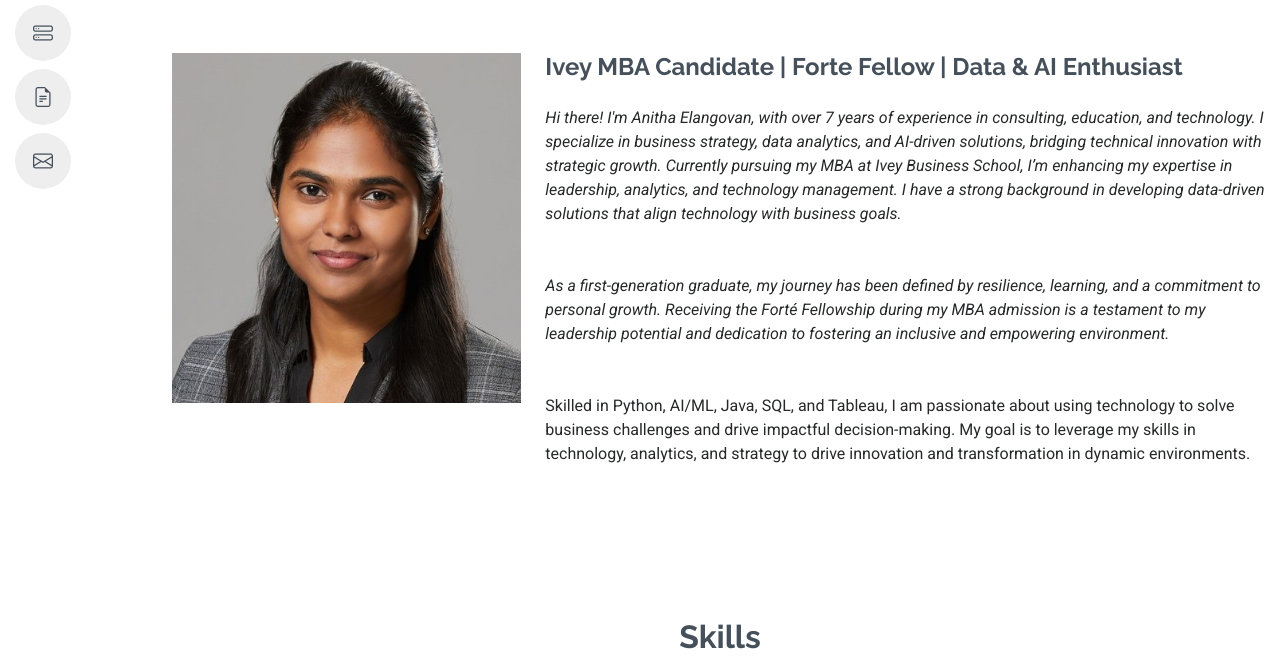
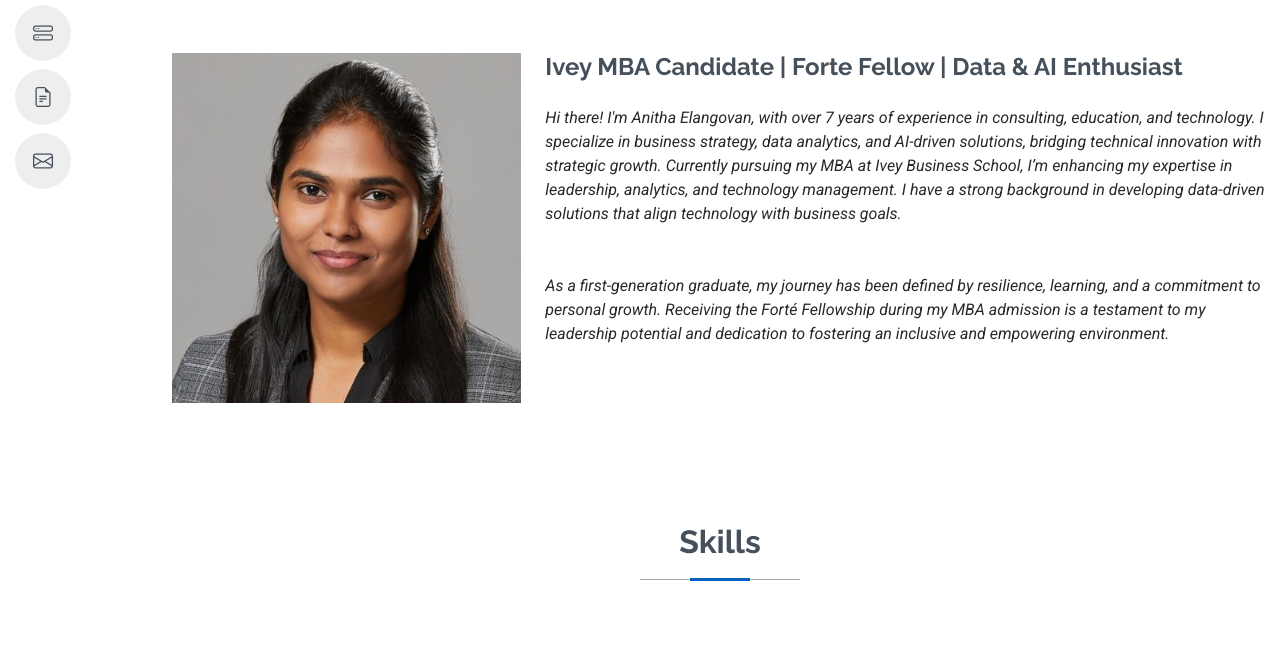
Before and after one commit to anitha049206/Data-AI-Enthusiast, a plain HTML site: page index.html in a window 1280 px wide. Shown: the part 385-1043 px from the top of the page. Drawn offline with Linux system fonts and the light colour scheme.

Commit message:
Update index.html

```diff
--- a/index.html
+++ b/index.html
@@ -121,10 +121,10 @@
                 </ul>
               </div>
             </div> -->
-            <p class="py-3">
+           <!-- <p class="py-3">
               Skilled in Python, AI/ML, Java, SQL, and Tableau, I am passionate about using technology to solve business challenges and drive impactful decision-making. My goal is to leverage my skills in technology, analytics,
               and strategy to drive innovation and transformation in dynamic environments.
-            </p>
+            </p>-->
           </div>
         </div>
 
```
